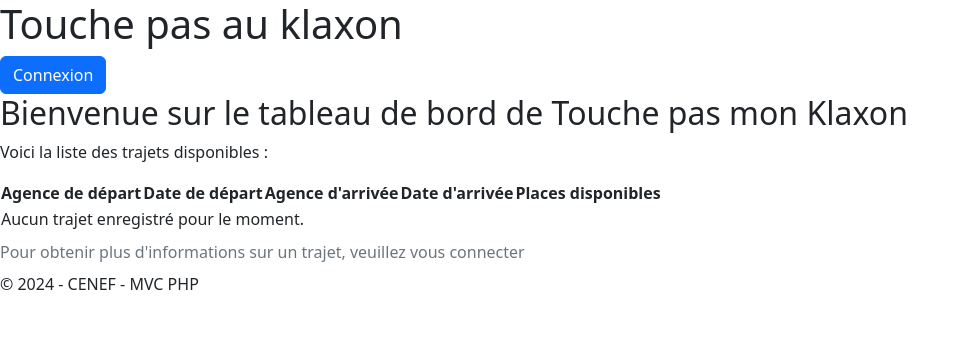
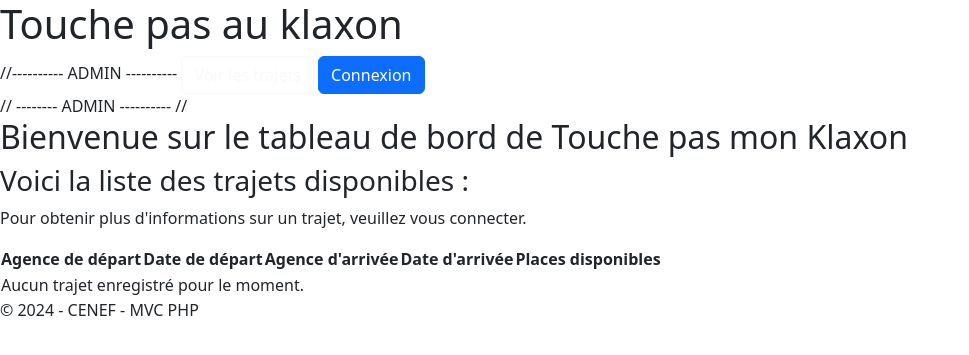
Before and after one commit to Dave971-gif/Jean-Charles_Davy_Devoir_8_Mise_en_place_application_MVC_PHP, a PHP site: page /index.php in a window 1280 px wide. Shown: the top 355 px of the page, without its empty margins (0-969 px from the left). Run offline with PHP 8.4, Linux system fonts and the light colour scheme; data that the repository does not hold is empty.

Commit message:
Add roles to the header so the nav will display on roles. New file journey.php for all the journeys to create.

```diff
--- a/templates/header.php
+++ b/templates/header.php
@@ -9,10 +9,30 @@
 </head>
 <body>
     <header>
-        <h1>Touche pas au klaxon</h1>
-        <div>
-            <button type="button" class="btn btn-primary" data-bs-toggle="modal" data-bs-target="#loginModal">
-                <a href="/routeur/login.php" class="text-white text-decoration-none">Connexion</a>
-            </button>
-        </div>
+        <nav>
+            <h1>Touche pas au klaxon</h1>
+            <div>
+                //---------- ADMIN ----------
+                <?php if (isset($role) && $role === 'admin'): ?>
+                    <a href="index.php#utilisateurs" class="btn btn-outline-light">Utilisateurs</a>
+                    <a href="index.php#agences" class="btn btn-outline-light">Agences</a>
+                    <a href="index.php#trajets" class="btn btn-outline-light">Trajets</a>
+
+                //---------- USER ----------
+                <?php elseif (isset($role) && $role === 'user'): ?>
+                    <a href="home.php" class="btn btn-outline-light">Créer un trajet</a>
+                    <p>Bonjour, <?php echo isset($_SESSION['nom']) ? $_SESSION['nom'] : 'Utilisateur'; ?>!</p>
+
+                //--------- GUEST ----------
+                    <?php else : ?>
+                        <a href="home.php" class="btn btn-outline-light">Voir les trajets</a>
+                <?php endif; ?>
+
+                <?php if(isset($_SESSION['role'])): ?>
+                        <a href="home.php" class="btn btn-danger">Déconnexion</a>
+                    <?php else: ?>
+                        <a href="../routeur/login.php" class="btn btn-primary">Connexion</a>
+                <?php endif; ?>
+            </div>
+        </nav>
     </header>
--- a/templates/home.php
+++ b/templates/home.php
@@ -1,9 +1,10 @@
 <?php include 'header.php'; ?>
     <main>
+        // -------- ADMIN ---------- //
         <?php if (isset($role) && $role === 'admin'): ?>
             <h2>Tableau de bord Administrateur</h2>
 
-            <h3>Liste des Utilisateurs</h3>
+            <h3 id="utilisateurs">Liste des Utilisateurs</h3>
             <ul>
                 <?php if (isset($users) && !empty($users)): ?>
                     <?php foreach ($users as $user): ?>
@@ -18,7 +19,7 @@
                 <?php endif; ?>
             </ul>
 
-            <h3>Gestion des Agences</h3>
+            <h3 id="agences">Gestion des Agences</h3>
             <a href="create_agence.php">Créer une nouvelle agence</a>
             <ul>
                 <?php if (isset($agences) && !empty($agences)): ?>
@@ -32,7 +33,7 @@
                 <?php endif; ?>
             </ul>
 
-            <h3>Gestion des Trajets</h3>
+            <h3 id="trajets">Gestion des Trajets</h3>
             <ul>
                 <?php if (isset($trajets) && !empty($trajets)): ?>
                     <?php foreach ($trajets as $trajet): ?>
@@ -60,6 +61,8 @@
                     <?php endforeach; ?>
                 <?php endif; ?>
             </ul>
+
+            //---------- USER -----------//
         <?php elseif (isset($role) && $role === 'user'): ?>
             <h2>Bienvenue sur votre tableau de bord</h2>
             <p>Voici les trajets disponibles pour vous :</p>
@@ -89,11 +92,14 @@
                     <?php endif; ?>
                 </tbody>
             </table>
+
+            //--------- GUEST -----------//
         <?php else : ?>
             <h2>Bienvenue sur le tableau de bord de Touche pas mon Klaxon</h2>
-            <p>Voici la liste des trajets disponibles :</p>
+            <h3>Voici la liste des trajets disponibles :</h3>
+
+            <p>Pour obtenir plus d'informations sur un trajet, veuillez vous connecter.</p>
             <table>
-                <caption>Pour obtenir plus d'informations sur un trajet, veuillez vous connecter</caption>
 
                 <thead>
                     <tr>
```
Also changed, not shown: templates/journey.php (added).
